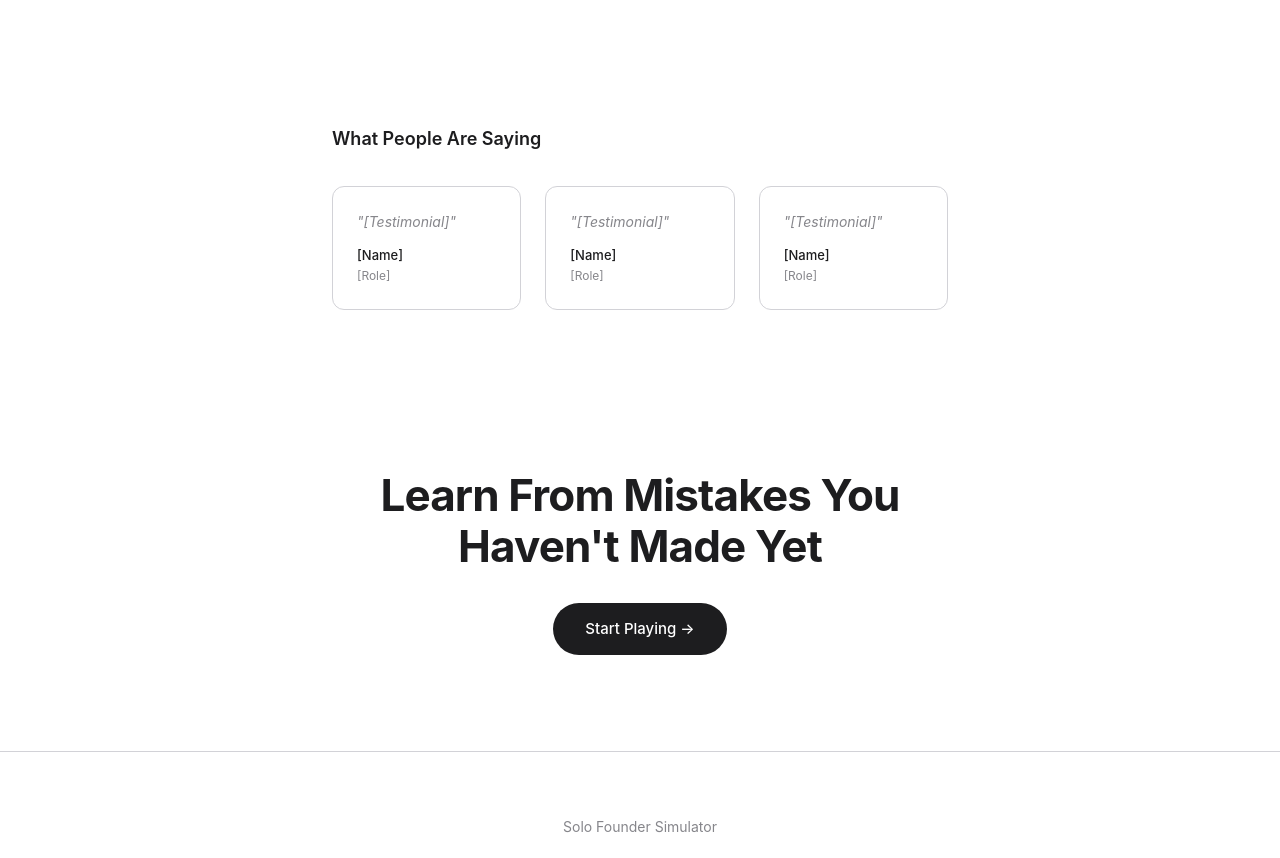
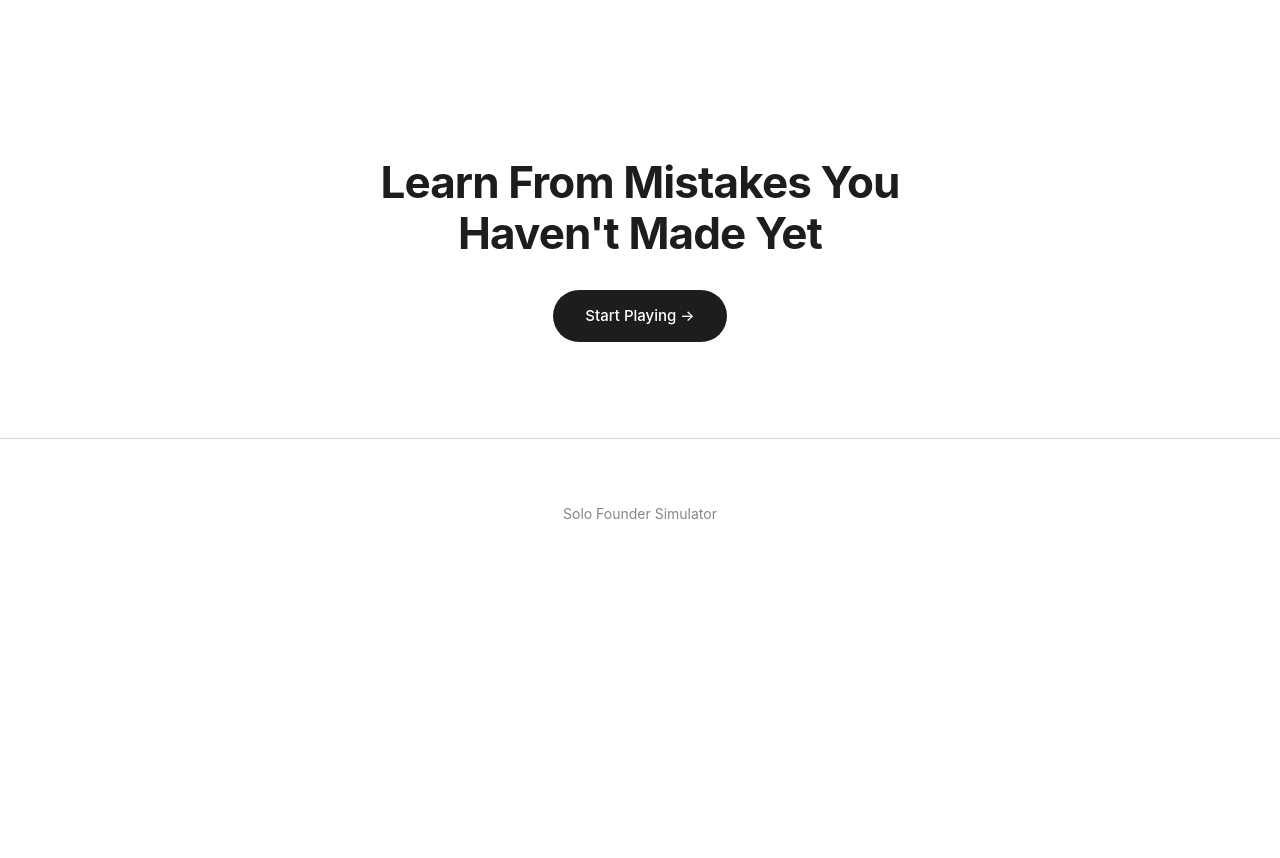
Before and after one commit to Owysswerkin/Foundr, a plain HTML site: page index.html in a window 1280 px wide. Shown: the part 1798-2656 px from the top of the page. After the commit the page ends 2388 px from the top, so only its background shows below. Drawn offline with Linux system fonts and the light colour scheme.

Commit message:
Update call-to-action links in index.html

```diff
--- a/index.html
+++ b/index.html
@@ -49,7 +49,7 @@ h1{font-size:clamp(2rem,5vw,3.5rem);font-weight:700;letter-spacing:-0.02em;line-
 <div class="hero">
 <h1>Practice Tough Calls Without Real Consequences</h1>
 <p class="sub">Every swipe teaches you something about running a business. No bankruptcy required.</p>
-<a href="#" class="cta">Start Playing →</a>
+<a href="https://owysswerkin.github.io/Foundr/play" class="cta">Start Playing →</a>
 </div>
 <div class="problem">
 <h2>Most founders learn the hard way</h2>
@@ -70,17 +70,10 @@ h1{font-size:clamp(2rem,5vw,3.5rem);font-weight:700;letter-spacing:-0.02em;line-
 <div class="grid-item"><h3>Real Confidence</h3><p>Know you've faced this before.</p></div>
 </div>
 </div>
-<div class="proof">
-<h2>What People Are Saying</h2>
-<div class="proof-grid">
-<div class="proof-item"><blockquote>"[Testimonial]"</blockquote><cite>[Name]<span>[Role]</span></cite></div>
-<div class="proof-item"><blockquote>"[Testimonial]"</blockquote><cite>[Name]<span>[Role]</span></cite></div>
-<div class="proof-item"><blockquote>"[Testimonial]"</blockquote><cite>[Name]<span>[Role]</span></cite></div>
-</div>
-</div>
+
 <div class="final">
 <h2>Learn From Mistakes You Haven't Made Yet</h2>
-<a href="#" class="cta">Start Playing →</a>
+<a href="https://owysswerkin.github.io/Foundr/play" class="cta">Start Playing →</a>
 </div>
 <div class="bottom"><p>Solo Founder Simulator</p></div>
 </body>
```
